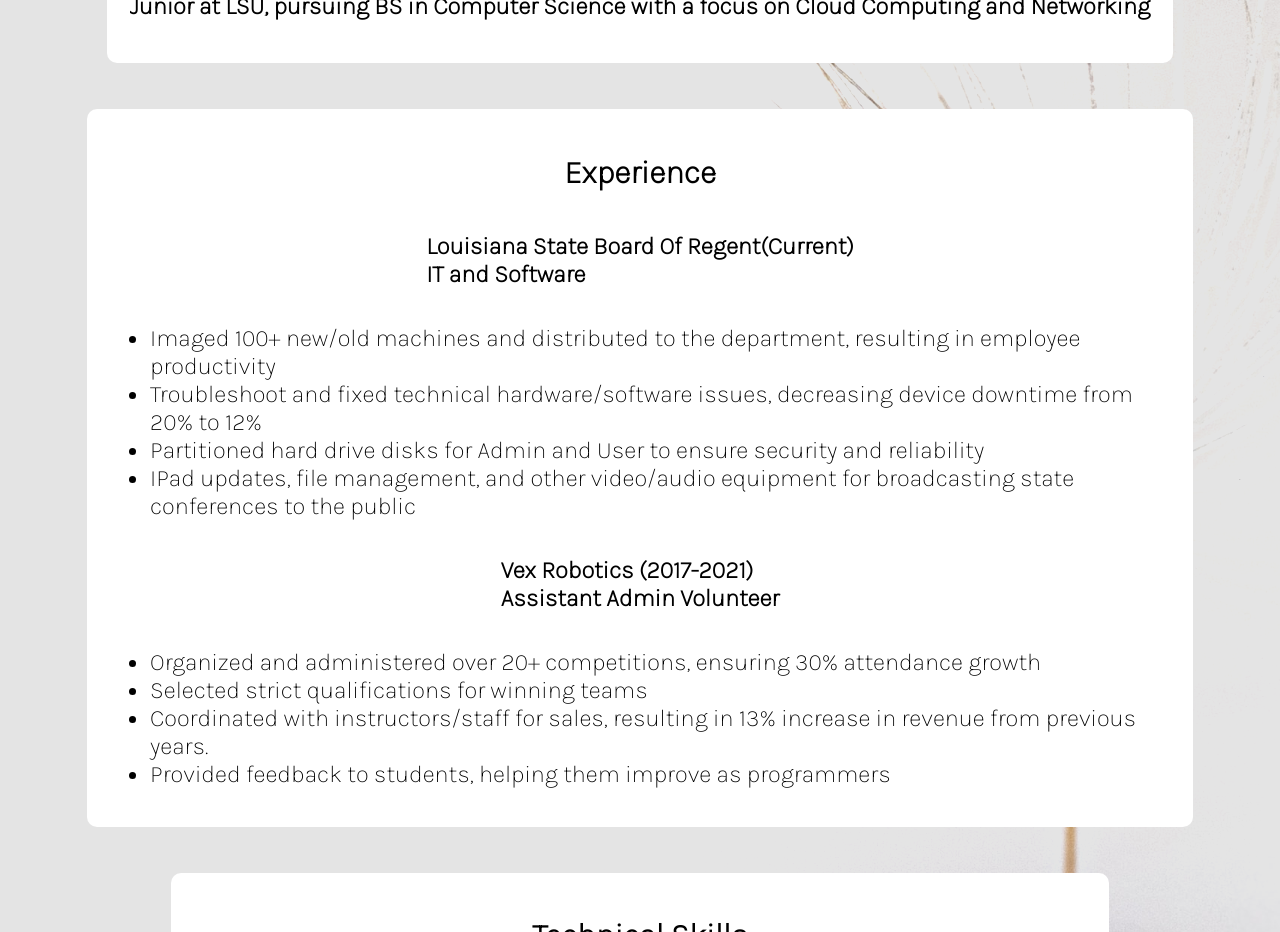
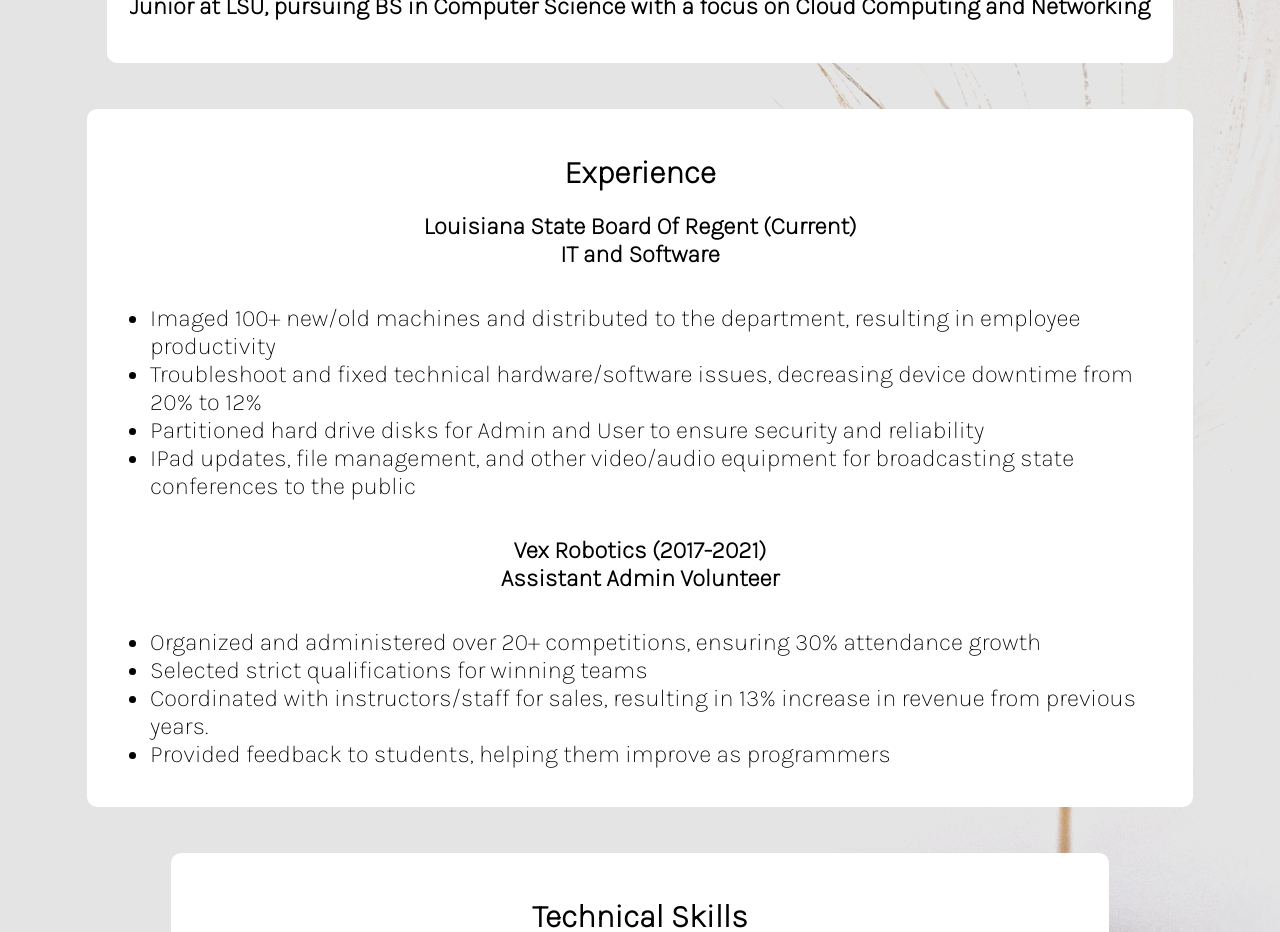
Before and after one commit to SutMa/PortfolioWebSite, a React (Create React App) app: page / in a window 1280 px wide. Shown: the part 2820-3752 px from the top of the page. Built offline with nearby package versions, Linux system fonts and the light colour scheme.

Commit message:
Finished

```diff
--- a/src/About.js
+++ b/src/About.js
@@ -10,11 +10,12 @@
       </div>
 
      <div id="exp">
+        <div className="headingHolder">
         <h1>Experience</h1>
-        <h2>Louisiana State Board Of Regent(Current)
-          <br />
-        IT and Software
-        </h2>
+        <h2>Louisiana State Board Of Regent (Current)
+        <br />
+        IT and Software</h2>
+        </div>
 
 
         <div>
@@ -34,9 +35,12 @@
           </ul>
         </div>
 
+        <div className = "headingHolder">
         <h2>Vex Robotics (2017-2021)
         <br/>
         Assistant Admin Volunteer</h2>
+        </div>
+
         <div>
         <ul>
           <li>
--- a/src/about.css
+++ b/src/about.css
@@ -8,6 +8,10 @@
   background-blend-mode: darken;
   background-position: center;
   padding: 5%;
+}
+
+.headingHolder{
+  text-align: center;
 }
 
 #aboutMe{
--- a/src/contact.js
+++ b/src/contact.js
@@ -19,6 +19,7 @@
       });
 
     alert("Message Sent!")
+    document.getElementById('formID').reset()
   }
 
   return (
@@ -32,7 +33,7 @@
       </div>
 
       <div id="forms">
-        <form >
+        <form id="formID">
           <label for="name">Name</label><br />
           <input type="text" id="name" class="in"></input><br />
 
```
Also changed, not shown: src/modal.js (deleted, +0 -13 lines), src/Modal.css (deleted).
